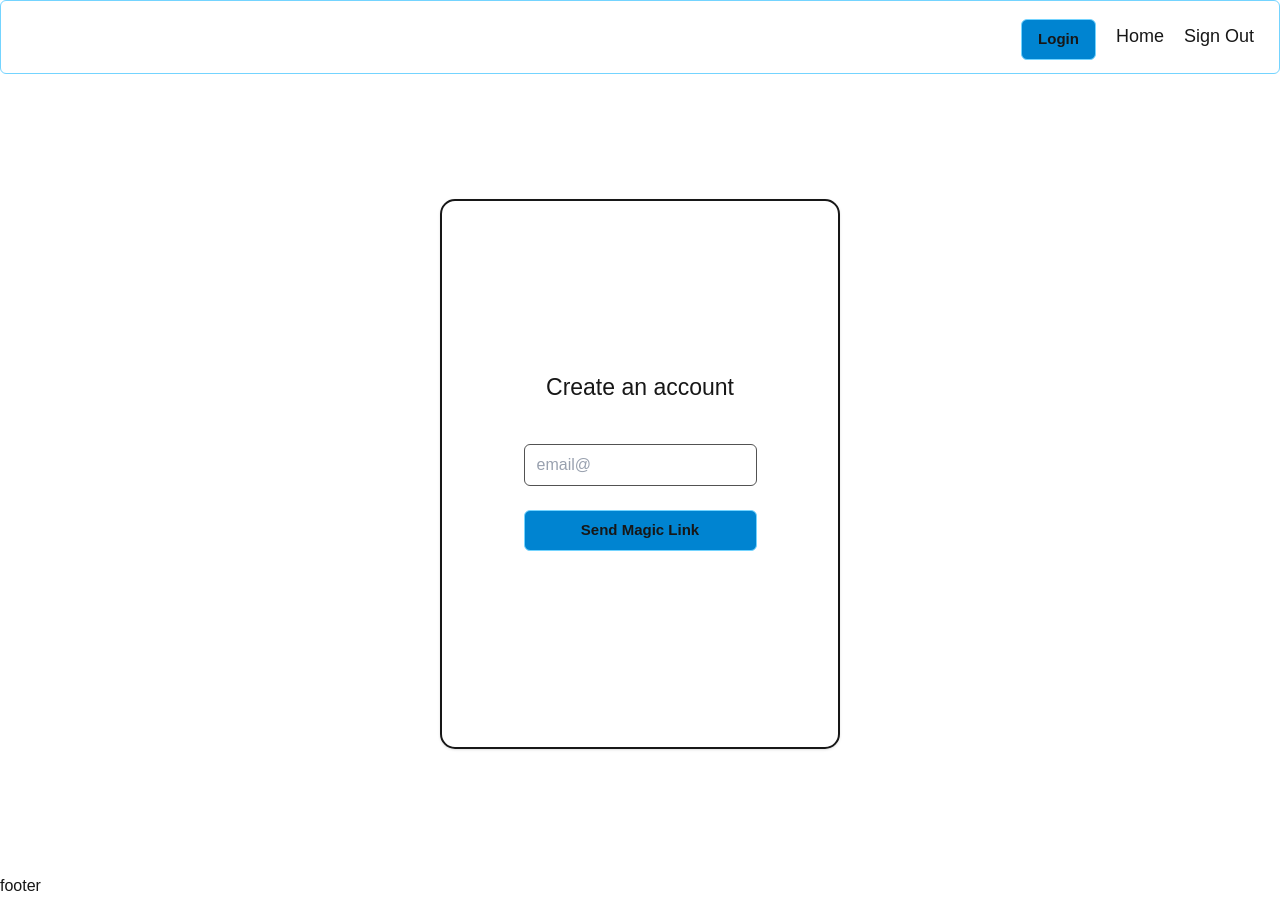
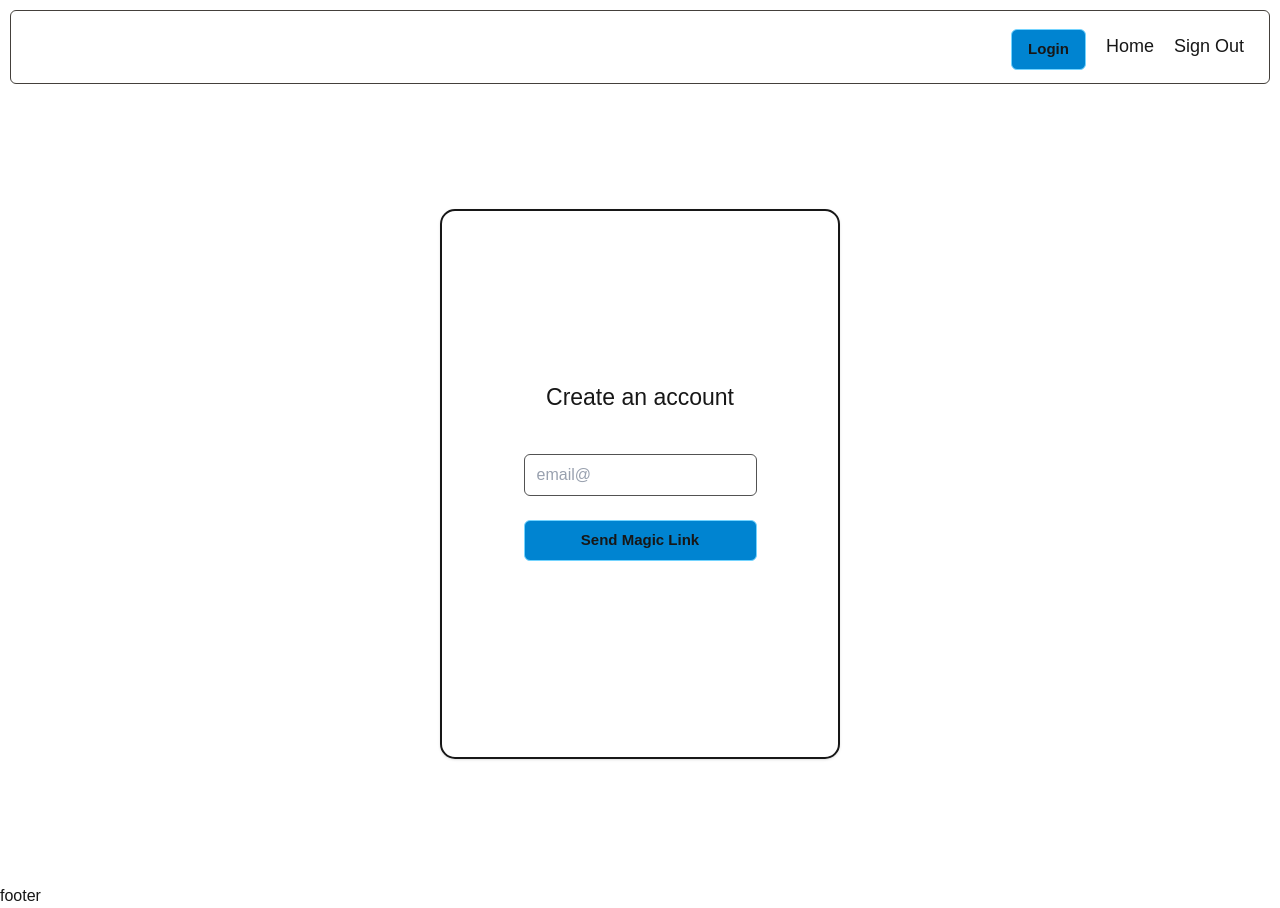
Before and after one commit to PaivarintaEmilia/expense-tracker, a Next.js app: page /authentication in a window 1280 px wide. Built offline with nearby package versions, Linux system fonts and the light colour scheme; no server answers.

Commit message:
Make final adjustments to Header-component styling.

```diff
--- a/src/components/Header.tsx
+++ b/src/components/Header.tsx
@@ -7,11 +7,11 @@ import Link from 'next/link'
 
 export default function Header() {
     return (
-        <div className="">
+        <div className="mt-[10px] px-[10px]">
             <nav
                 className="
                     flex flex-row justify-end items-center gap-5
-                    border border-sky-300 rounded-md
+                    border border-stone-700 rounded-md
                     px-[25px] py-[10px]
                 "
                 >
```
